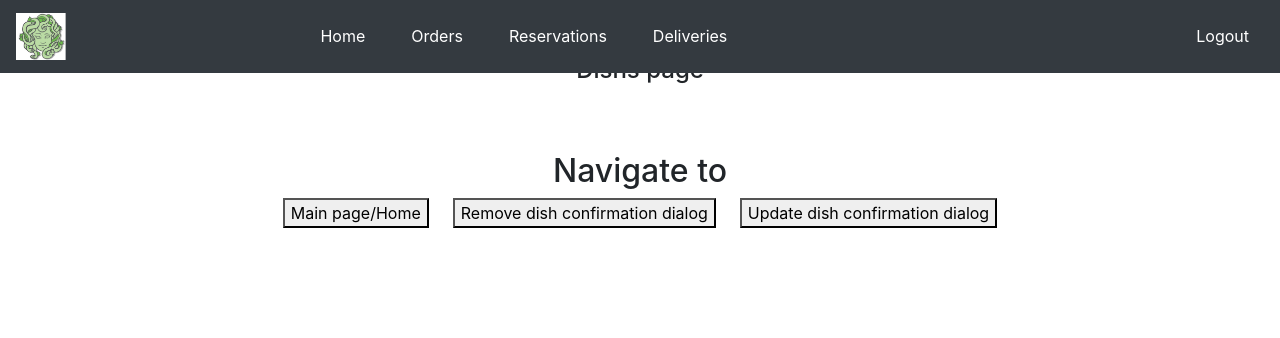
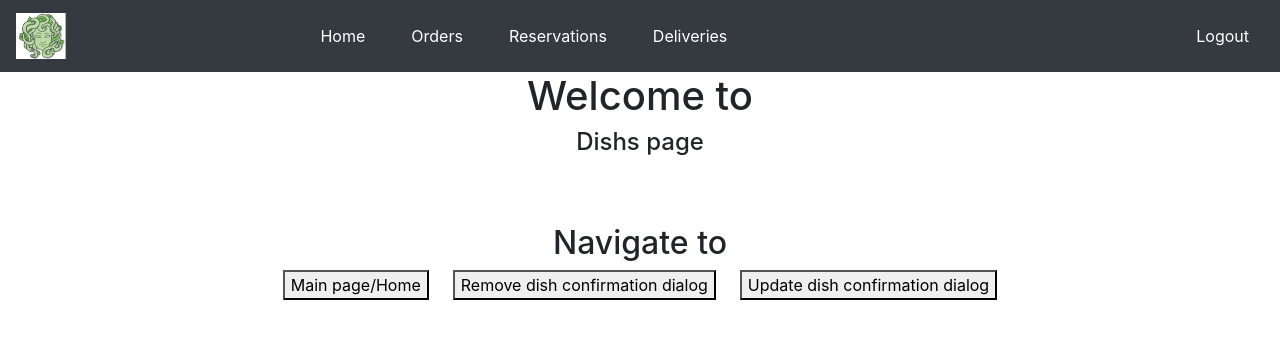
Before and after one commit to mohk1993/Moms-spaghetti, an Angular app: page /dish in a window 1280 px wide. Shown: the top 338 px of the page. Built offline with nearby package versions, Linux system fonts and the light colour scheme.

Commit message:
content display bug fiexd

```diff
--- a/src/app/home-layout/employees-filler/employees/employees.component.html
+++ b/src/app/home-layout/employees-filler/employees/employees.component.html
@@ -20,3 +20,7 @@
 
     </div>
 </div>
+
+<div class="container-fluid">
+
+</div>
--- a/src/app/home-layout/employees-filler/employees/employees.component.scss
+++ b/src/app/home-layout/employees-filler/employees/employees.component.scss
@@ -0,0 +1,3 @@
+.container-fluid {
+
+}
--- a/src/app/home-layout/home-layout.component.html
+++ b/src/app/home-layout/home-layout.component.html
@@ -33,12 +33,15 @@
               </ul>
               <ul class="navbar-nav ml-auto">
                 <li class="nav-item active">
-                    <a class="nav-link-logout" (click)="logout()">Logout <span class="sr-only">(current)</span></a>
+                    <a class="nav-link-logout cursor-pointer" (click)="logout()">Logout <span class="sr-only">(current)</span></a>
                   </li>
             </ul>
             </div>
-          </nav>
+        </nav>
+        <div class="content-inside">
           <router-outlet></router-outlet>
+        </div>
+
 
     </div>
 </div>
--- a/src/app/home-layout/home-layout.component.scss
+++ b/src/app/home-layout/home-layout.component.scss
@@ -1,3 +1,13 @@
+nav {
+    height: 4.5rem;
+}
+.content-inside {
+
+    width: 100vw;
+    height: calc(100vh - 4.5rem);
+
+    margin-top: 4.5rem;
+}
 .navbar-nav > li{
     padding-left:15px;
     padding-right:15px;
--- a/src/app/home-layout/home-layout.component.ts
+++ b/src/app/home-layout/home-layout.component.ts
@@ -1,4 +1,6 @@
-import { Component } from '@angular/core';
+import { Component, OnDestroy, OnInit } from '@angular/core';
+import { Router } from '@angular/router';
+import { Subscription } from 'rxjs';
 import { AuthService } from '../services/auth.service';
 
 @Component({
@@ -6,8 +8,35 @@ import { AuthService } from '../services/auth.service';
   templateUrl: './home-layout.component.html',
   styleUrls: ['./home-layout.component.scss']
 })
-export class HomeLayoutComponent {
+export class HomeLayoutComponent implements OnInit, OnDestroy {
 
-  constructor(public authService: AuthService) {}
+  constructor(private router: Router, public authService: AuthService) {}
+
+  logoutSubscription: Subscription;
+
+  ngOnInit() {
+    this.logoutSubscription = this.authService.logoutSubject.subscribe({
+      next: (res) => {
+        if(res.error) {
+
+          this.authService.token          = null;
+          this.authService.refresh_token  = null;
+          this.authService.admin          = null;
+          this.authService.employee       = null;
+          this.authService.customer       = null;
+
+          this.router.navigate(['/login']);
+
+        } else console.log('error while logout!');
+      }
+    });
+  }
+  ngOnDestroy() {
+    if(this.logoutSubscription) this.logoutSubscription.unsubscribe();
+  }
+
+  logout() {
+    this.authService.logout();
+  }
 
 }
--- a/src/app/home-layout/home/home.component.ts
+++ b/src/app/home-layout/home/home.component.ts
@@ -1,45 +1,18 @@
-import { Component, OnDestroy, OnInit } from '@angular/core';
-import { Router } from '@angular/router';
-import { Subscription } from 'rxjs';
+import { Component } from '@angular/core';
 
 //services
-import { AuthService } from 'src/app/services/auth.service';
 
 @Component({
   selector: 'app-home',
   templateUrl: './home.component.html',
   styleUrls: ['./home.component.scss']
 })
-export class HomeComponent implements OnInit, OnDestroy {
+export class HomeComponent {
 
-  logoutSubscription: Subscription;
 
-  constructor(private router: Router,
-    public authService: AuthService) {}
 
-  ngOnInit() {
-    this.logoutSubscription = this.authService.logoutSubject.subscribe({
-      next: (res) => {
-        if(res.error) {
+  constructor() {}
 
-          this.authService.token          = null;
-          this.authService.refresh_token  = null;
-          this.authService.admin          = null;
-          this.authService.employee       = null;
-          this.authService.customer       = null;
 
-          this.router.navigate(['/login']);
-
-        } else console.log('error while logout!');
-      }
-    });
-  }
-  ngOnDestroy() {
-    if(this.logoutSubscription) this.logoutSubscription.unsubscribe();
-  }
-
-  logout() {
-    this.authService.logout();
-  }
 
 }
--- /dev/null
+++ b/src/assets/scss-library/base.scss
@@ -0,0 +1,3 @@
+.cursor-pointer {
+    cursor: pointer;
+}
--- a/src/styles.scss
+++ b/src/styles.scss
@@ -1 +1,4 @@
 /* You can add global styles to this file, and also import other style files */
+
+// @import "./assets/scss-library/components.scss";
+@import "./assets/scss-library/base.scss";
```
Also changed, not shown: src/app/home-layout/home/home.component.scss (indentation only).
